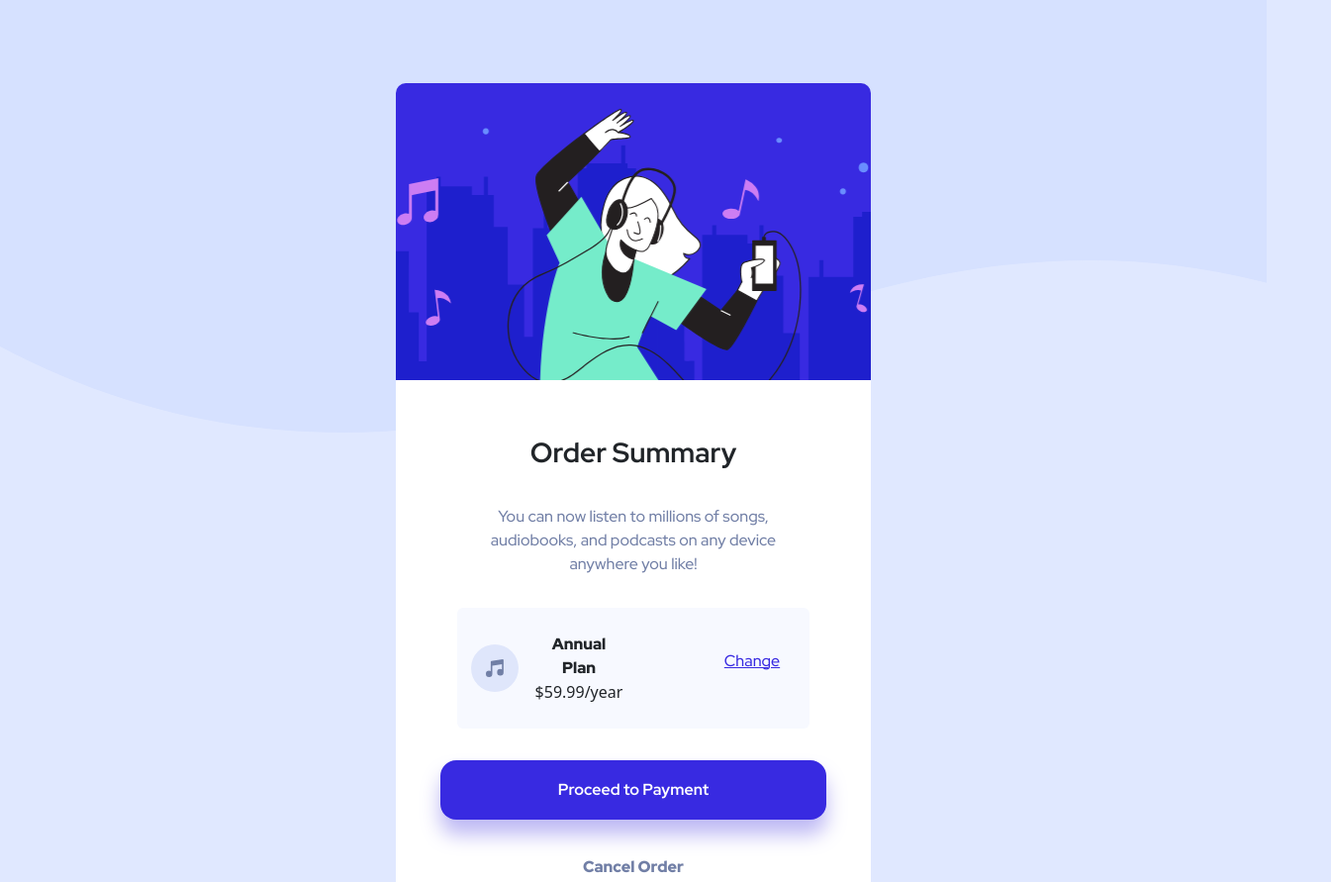
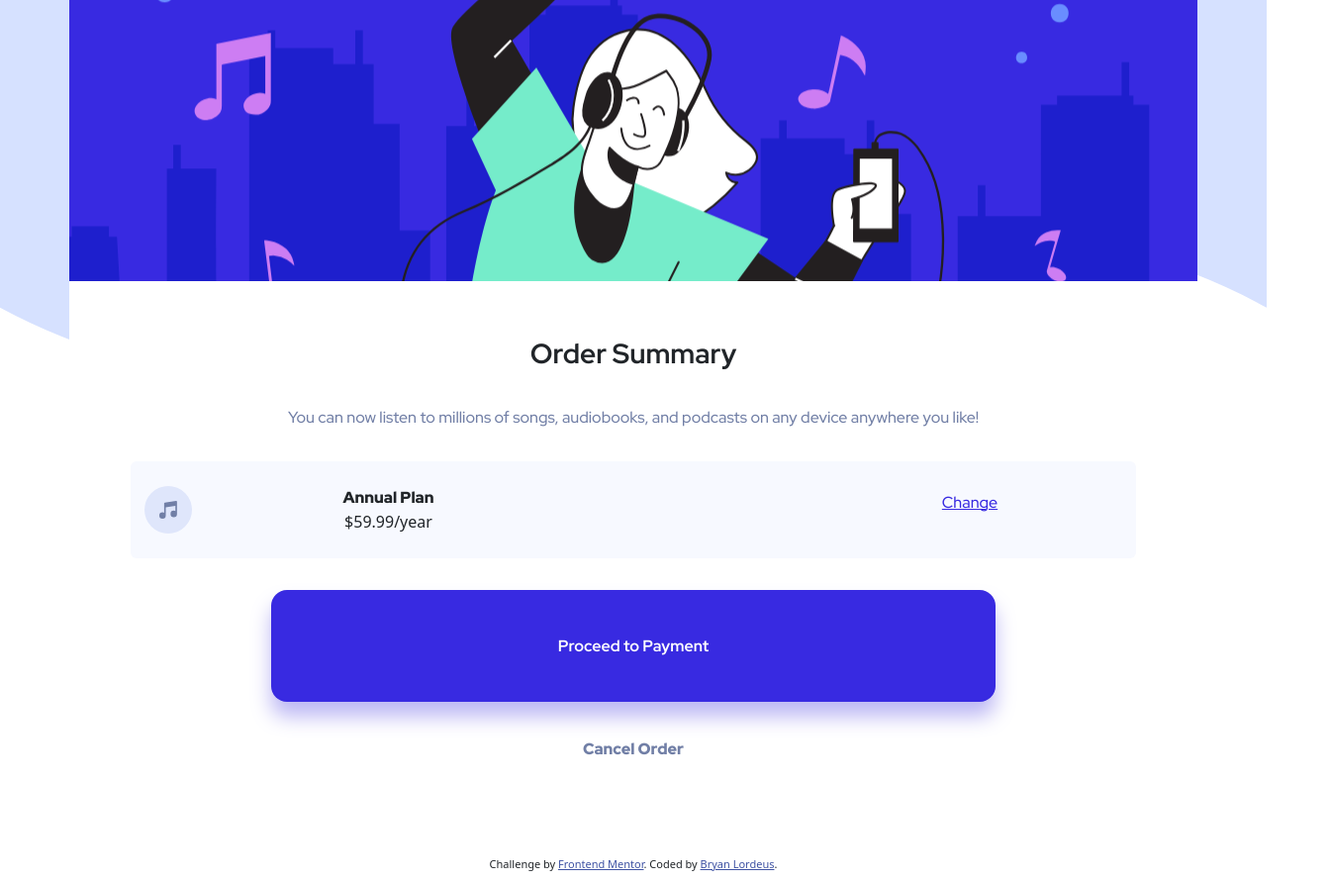
Before and after one commit to blordeus/order-summary-component-main, a plain HTML site: page index.html in a window 1280 px wide. Shown: the top 891 px of the page at 99% size, 1345 px wide, since content can reach past the window. Drawn offline with nearby package versions, Linux system fonts and the light colour scheme; files that its build step writes are made by us from their sources; files whose address does not match are found by name.

Commit message:
Update index.scss with body selector

```diff
--- a/index.scss
+++ b/index.scss
@@ -6,11 +6,10 @@ main {
     padding: 0;
     margin: 0;
 }
-.wavy{
-    background-image: url(./images/pattern-background-desktop.svg);
-    background-repeat: no-repeat;
-    background-color: hsl(225, 100%, 94%);
-    padding: 100px 400px;
+
+body {
+  background: url(./images/pattern-background-desktop.svg) no-repeat, #E1E9Ff;
+  background-size: contain;
 }
 
 .medium {
```
